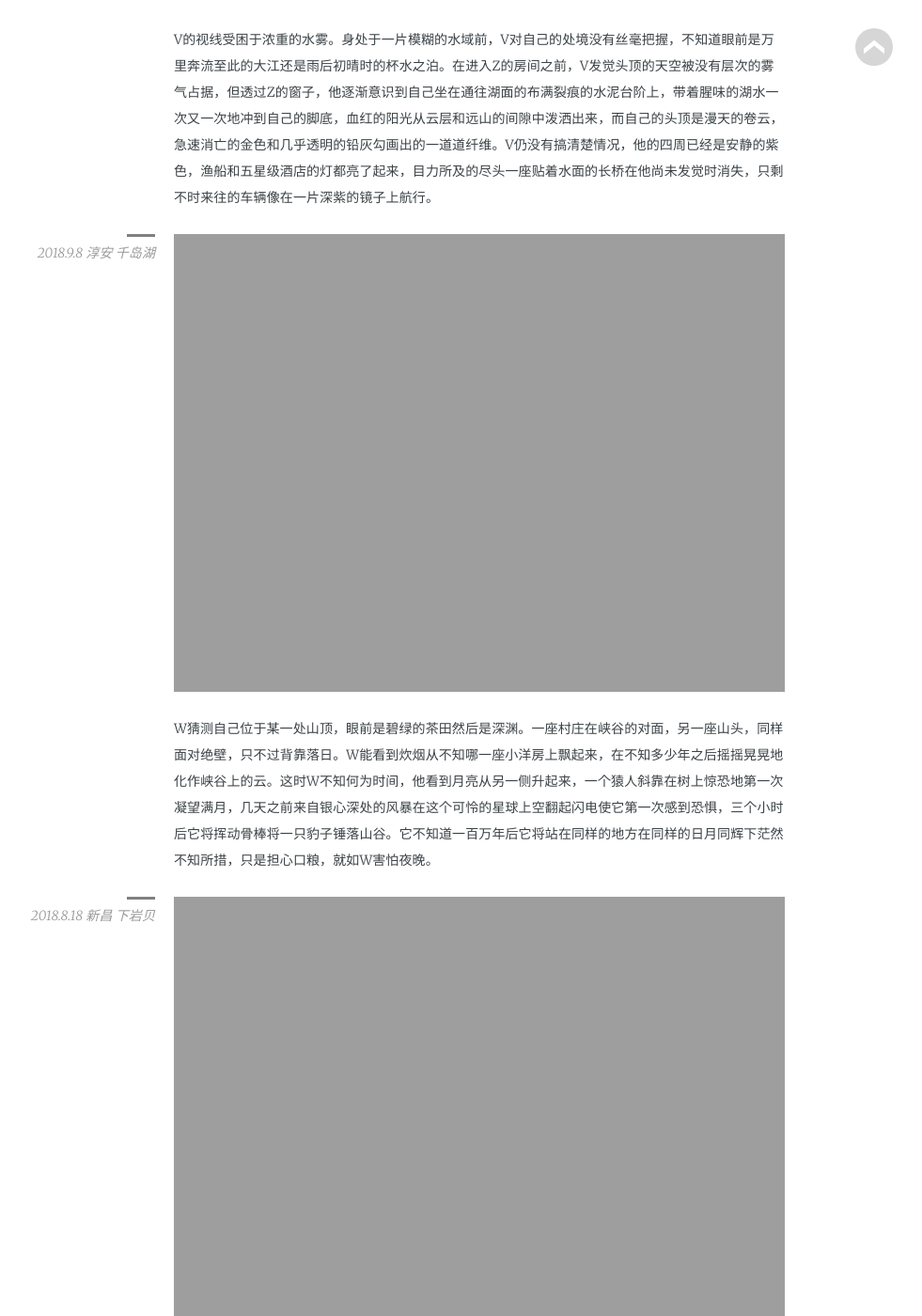
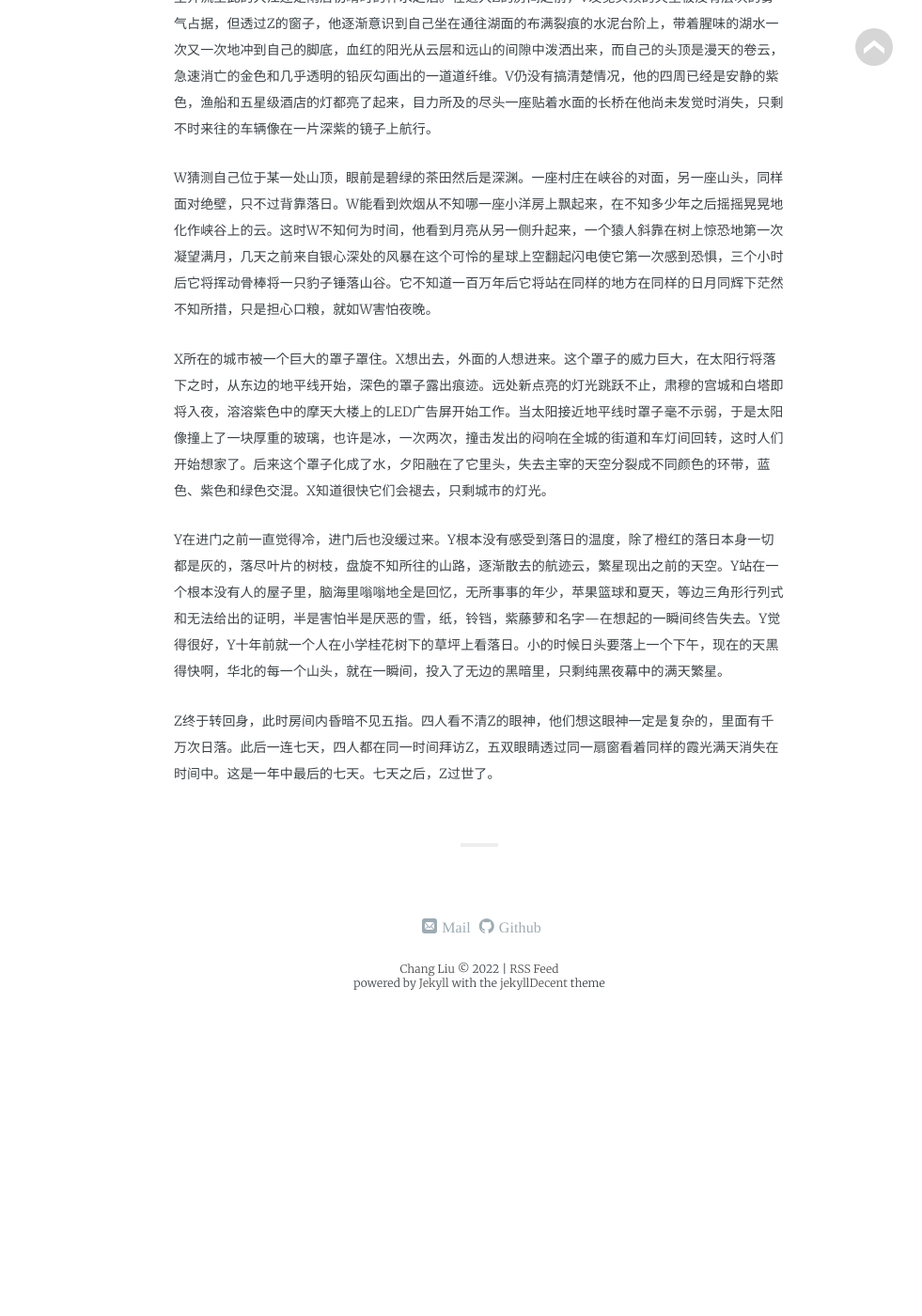
Before and after one commit to slowdivePTG/slowdivePTG.github.io, a Jekyll site: the page built from _posts/2019-01-01-My-Sunsets-fade.md, in a window 1280 px wide and 1400 px high, scrolled down 6368 px. Shown: the whole window at 94% size, without its empty margins (130-1111 px from the left). Built offline with Jekyll 4.4.1, drawn with Linux system fonts in a browser that asks for light colours; some web fonts are replaced; a script that is not in the unit is left out; after the commit the page ends 7443 px from its top, so only the background shows below that; some of the changed text lies outside the part shown.

Commit message:
Delete expired links

```diff
--- a/_posts/2019-01-01-My-Sunsets-fade.md
+++ b/_posts/2019-01-01-My-Sunsets-fade.md
@@ -186,10 +186,6 @@ T即将睡着的时候浓厚的乌云正在从四处赶来遮蔽西垂的月亮
 
 U在一片各向同性的云雾中迷失了方向，一开始只是不分前后左右，一段时间之后他开始无法感受重力，于是上和下也失去了区别。U觉得很好这很对称，随即试图运动起来，尽管没有方向。U能够感觉到白色的云雾从自己的脸上划过，耳边似乎还有风声，这是他仅有的感受运动的方式，因为每一个方向的样子就像凝固在了那里。U还是停了下来，拿出手机拨一个号码，不过电磁波好像也不知道该往哪里走。这时声音也开始消失，不过很缓慢，U能感觉到整个世界一点一点安静下来，然后听到自己的耳鸣。U觉得是时候了，从口袋里掏出一本书，翻开就是自己最爱的一篇，大声朗读孤独的勇士在南极战死的故事，直到自己的声音也逐渐被抽离，自己的骨骼和血肉最终成为无尽的安静的一部分。U打开书就翻到那一篇也不是什么奇怪的了不起的事，因为那一页夹着几朵枯萎了的紫藤萝。
 
-<div class="md-card no-border">
-    <hr/>
-</div>
-
 ## Chapter 4 - My Sunsets Fade
 
 ###  Islands - King Crimson
@@ -199,30 +195,10 @@ V，W，X和Y在狂风吹掉耳朵的一天不约而同地拜访养病的Z。Z
 
 V的视线受困于浓重的水雾。身处于一片模糊的水域前，V对自己的处境没有丝毫把握，不知道眼前是万里奔流至此的大江还是雨后初晴时的杯水之泊。在进入Z的房间之前，V发觉头顶的天空被没有层次的雾气占据，但透过Z的窗子，他逐渐意识到自己坐在通往湖面的布满裂痕的水泥台阶上，带着腥味的湖水一次又一次地冲到自己的脚底，血红的阳光从云层和远山的间隙中泼洒出来，而自己的头顶是漫天的卷云，急速消亡的金色和几乎透明的铅灰勾画出的一道道纤维。V仍没有搞清楚情况，他的四周已经是安静的紫色，渔船和五星级酒店的灯都亮了起来，目力所及的尽头一座贴着水面的长桥在他尚未发觉时消失，只剩不时来往的车辆像在一片深紫的镜子上航行。
 
-<figure>
-   <img src="{{ "/assets/2018/Sunset_Hu.jpg" | absolute_url }}" />
-   <figcaption>2018.9.8 淳安 千岛湖</figcaption>
-</figure>
-
 W猜测自己位于某一处山顶，眼前是碧绿的茶田然后是深渊。一座村庄在峡谷的对面，另一座山头，同样面对绝壁，只不过背靠落日。W能看到炊烟从不知哪一座小洋房上飘起来，在不知多少年之后摇摇晃晃地化作峡谷上的云。这时W不知何为时间，他看到月亮从另一侧升起来，一个猿人斜靠在树上惊恐地第一次凝望满月，几天之前来自银心深处的风暴在这个可怜的星球上空翻起闪电使它第一次感到恐惧，三个小时后它将挥动骨棒将一只豹子锤落山谷。它不知道一百万年后它将站在同样的地方在同样的日月同辉下茫然不知所措，只是担心口粮，就如W害怕夜晚。
-
-<figure>
-   <img src="{{ "/assets/2018/Sunset_Xiayanbei.jpg" | absolute_url }}" />
-   <figcaption>2018.8.18 新昌 下岩贝</figcaption>
-</figure>
 
 X所在的城市被一个巨大的罩子罩住。X想出去，外面的人想进来。这个罩子的威力巨大，在太阳行将落下之时，从东边的地平线开始，深色的罩子露出痕迹。远处新点亮的灯光跳跃不止，肃穆的宫城和白塔即将入夜，溶溶紫色中的摩天大楼上的LED广告屏开始工作。当太阳接近地平线时罩子毫不示弱，于是太阳像撞上了一块厚重的玻璃，也许是冰，一次两次，撞击发出的闷响在全城的街道和车灯间回转，这时人们开始想家了。后来这个罩子化成了水，夕阳融在了它里头，失去主宰的天空分裂成不同颜色的环带，蓝色、紫色和绿色交混。X知道很快它们会褪去，只剩城市的灯光。
 
-<figure>
-   <img src="{{ "/assets/2018/Sunset_palace.jpg" | absolute_url }}" />
-   <figcaption>2018.10.6 北京 景山</figcaption>
-</figure>
-
 Y在进门之前一直觉得冷，进门后也没缓过来。Y根本没有感受到落日的温度，除了橙红的落日本身一切都是灰的，落尽叶片的树枝，盘旋不知所往的山路，逐渐散去的航迹云，繁星现出之前的天空。Y站在一个根本没有人的屋子里，脑海里嗡嗡地全是回忆，无所事事的年少，苹果篮球和夏天，等边三角形行列式和无法给出的证明，半是害怕半是厌恶的雪，纸，铃铛，紫藤萝和名字—在想起的一瞬间终告失去。Y觉得很好，Y十年前就一个人在小学桂花树下的草坪上看落日。小的时候日头要落上一个下午，现在的天黑得快啊，华北的每一个山头，就在一瞬间，投入了无边的黑暗里，只剩纯黑夜幕中的满天繁星。
 
-<figure>
-   <img src="{{ "/assets/2018/Sunset_Xinglong.jpg" | absolute_url }}" />
-   <figcaption>2018.11.3 兴隆 国家天文台</figcaption>
-</figure>
-
 Z终于转回身，此时房间内昏暗不见五指。四人看不清Z的眼神，他们想这眼神一定是复杂的，里面有千万次日落。此后一连七天，四人都在同一时间拜访Z，五双眼睛透过同一扇窗看着同样的霞光满天消失在时间中。这是一年中最后的七天。七天之后，Z过世了。
```
